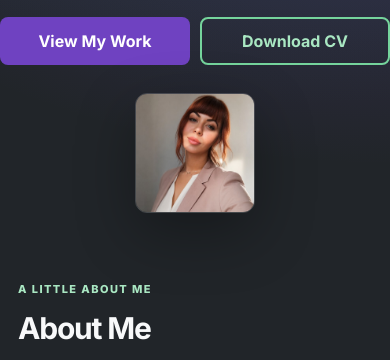
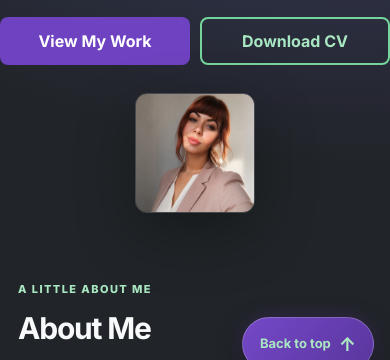
Before and after one commit to mihaelagracanin/portfolio, a plain HTML site: page index.html in a window 390 px wide. Shown: the part 457-817 px from the top of the page. Drawn offline with Linux system fonts and the light colour scheme.

Commit message:
Make back-to-top button fixed on mobile (#34)
Keep the footer link visible as a high-contrast, safe-area-aware mobile control with room for footer content.

Co-authored-by: mihaela <mihaela.gracanin@infomedia.ba>
Co-authored-by: Copilot App <223556219+Copilot@users.noreply.github.com>

```diff
--- a/index.html
+++ b/index.html
@@ -10,7 +10,7 @@
     <meta name="description"
         content="Portfolio of Mihaela Gračanin - UX Writer, SEO Strategist, Digital Copywriter and Content Designer.">
 
-    <link rel="stylesheet" href="style.css?v=contact-copy">
+    <link rel="stylesheet" href="style.css?v=mobile-back-to-top">
 
     <!-- Google Font -->
     <link rel="preconnect" href="https://fonts.googleapis.com">
@@ -466,7 +466,7 @@
             <div class="footer-bottom">
                 <p>© 2026 Mihaela Gračanin</p>
                 <p>Banja Luka, Bosnia and Herzegovina</p>
-                <a href="#top">Back to top <span aria-hidden="true">↑</span></a>
+                <a class="back-to-top" href="#top" aria-label="Back to top">Back to top <span aria-hidden="true">↑</span></a>
             </div>
         </div>
     </footer>
--- a/style.css
+++ b/style.css
@@ -603,6 +603,7 @@ footer{color:var(--muted)}
 .footer-bottom a{color:#a9e7c2;font-size:13px;font-weight:650;text-decoration:none}
 .footer-bottom a:hover{text-decoration:underline;text-underline-offset:4px}
 .site-footer a:focus-visible{outline:3px solid #75d49c;outline-offset:4px;border-radius:4px}
+.back-to-top{transition:color .2s ease,background-color .2s ease,box-shadow .2s ease,transform .2s ease}
 
 /* Experience snapshot */
 .stats-heading{margin-bottom:22px}
@@ -651,7 +652,35 @@ footer{color:var(--muted)}
   #stats .stat-card{min-height:104px;padding:16px}
   #stats .stat-card:hover{transform:translateY(-3px) scale(1.01)}
 }
+@media (max-width:680px){
+  .footer-bottom{padding-bottom:76px}
+  .back-to-top{
+    position:fixed;
+    z-index:20;
+    right:max(16px,env(safe-area-inset-right));
+    bottom:max(16px,env(safe-area-inset-bottom));
+    display:inline-flex;
+    min-width:54px;
+    min-height:54px;
+    align-items:center;
+    justify-content:center;
+    gap:8px;
+    padding:0 17px;
+    border:1px solid rgba(255,255,255,.22);
+    border-radius:999px;
+    background:linear-gradient(135deg,#7548c8,#59359c);
+    box-shadow:0 8px 26px rgba(0,0,0,.42),0 0 20px rgba(117,72,200,.28);
+    color:#fff;
+    font-size:14px;
+    font-weight:750;
+    text-decoration:none;
+  }
+  .back-to-top:hover{transform:translateY(-2px);background:linear-gradient(135deg,#8256d4,#6845ad);color:#fff}
+  .back-to-top span{font-size:19px;line-height:1}
+}
 @media (prefers-reduced-motion:reduce){
   #stats .stat-card{transition:none}
   #stats .stat-card:hover{transform:none}
+  .back-to-top{transition:none}
+  .back-to-top:hover{transform:none}
 }
```
